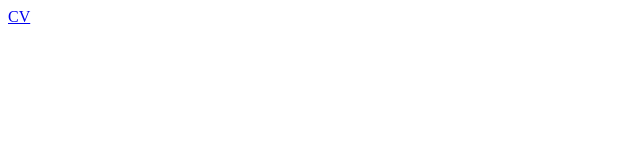
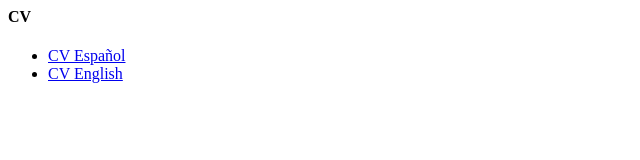
Before and after one commit to davidsierradz/davidsierradz.github.io, a plain HTML site: page index.html in a window 1280 px wide. Shown: the whole page, without its empty margins (0-640 px from the left). Drawn offline with Linux system fonts and the light colour scheme.

Commit message:
Update index.html

```diff
--- a/index.html
+++ b/index.html
@@ -1 +1,5 @@
-<a href="/cv.pdf">CV</a>
+<h4>CV</h4>
+<ul>
+  <li><a href="/cv.pdf">CV Español</a></li>
+  <li><a href="/cv-en.pdf">CV English</a></li>
+</ul>
```
